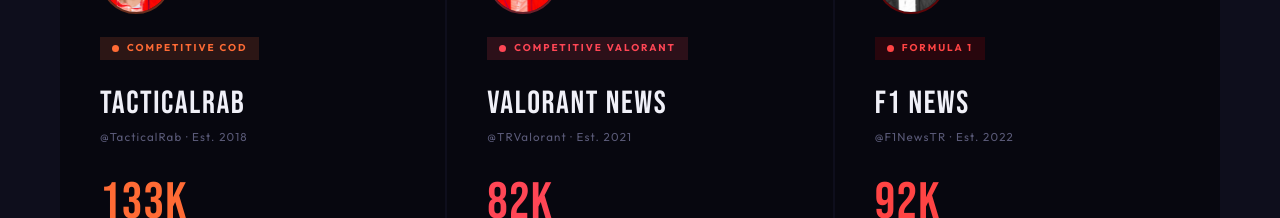
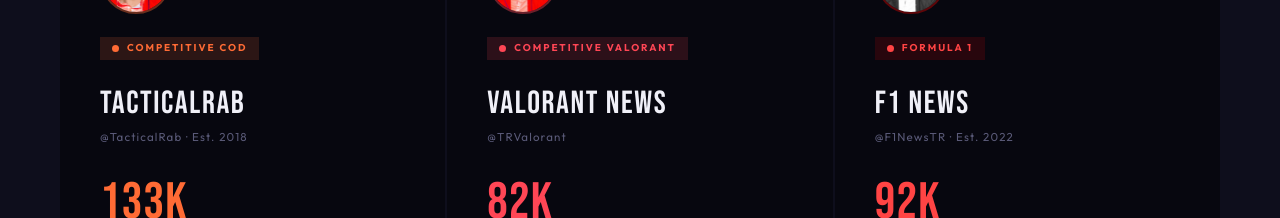
Before and after one commit to TacticalRab/tacticalrab-site, a React (Vite) app: page / in a window 1280 px wide. Shown: the part 2480-2698 px from the top of the page. Built offline with nearby package versions, Linux system fonts and the light colour scheme.

Commit message:
Update data.js

```diff
--- a/src/data.js
+++ b/src/data.js
@@ -5,6 +5,7 @@ export const CHANNELS = [
     game: 'Competitive CoD',
     handle: '@TacticalRab · Est. 2018',
     avatar: '/images/avatar-cod.png',
+    logo: '/images/logo-cod.jpg',
     color: 'cod',
     subs: '133K',
     views90: '5.1M',
@@ -22,8 +23,9 @@ export const CHANNELS = [
     id: 'val',
     name: 'Valorant News',
     game: 'Competitive Valorant',
-    handle: '@TRValorant · Est. 2021',
+    handle: '@TRValorant',
     avatar: '/images/avatar-valorant.png',
+    logo: '/images/logo-valorant.png',
     color: 'val',
     subs: '82K',
     views90: '2.3M',
@@ -43,6 +45,7 @@ export const CHANNELS = [
     game: 'Formula 1',
     handle: '@F1NewsTR · Est. 2022',
     avatar: '/images/avatar-f1.png',
+    logo: '/images/logo-f1.png',
     color: 'f1',
     subs: '92K',
     views90: '5.8M',
```
